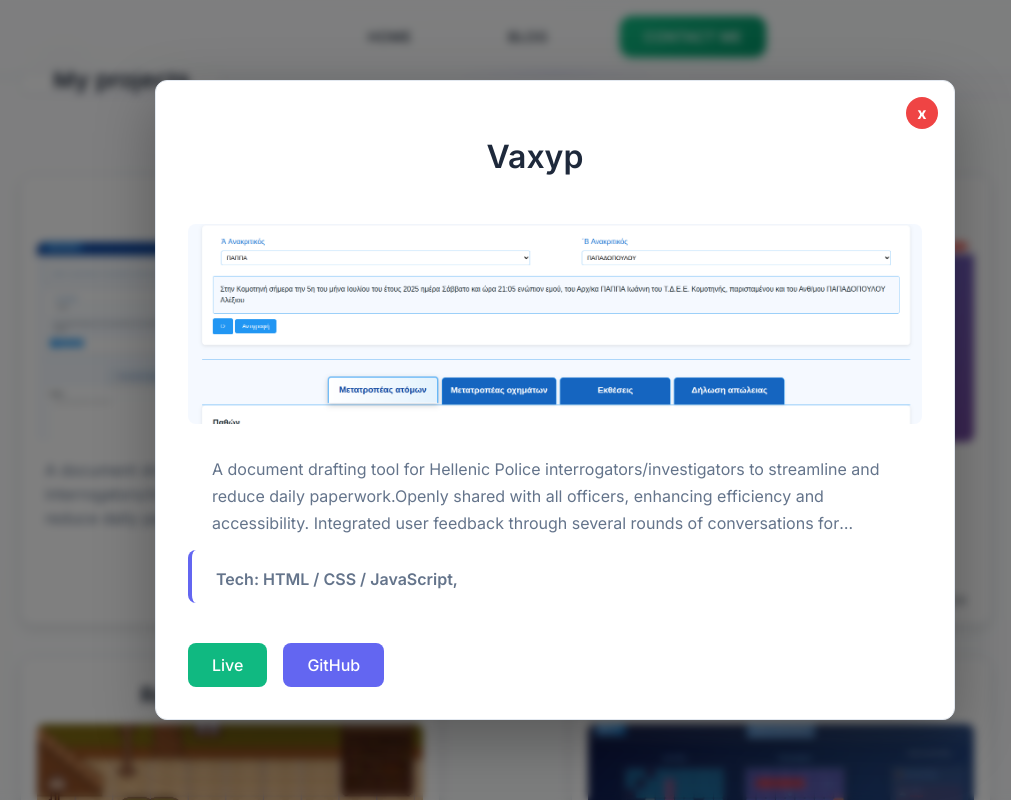
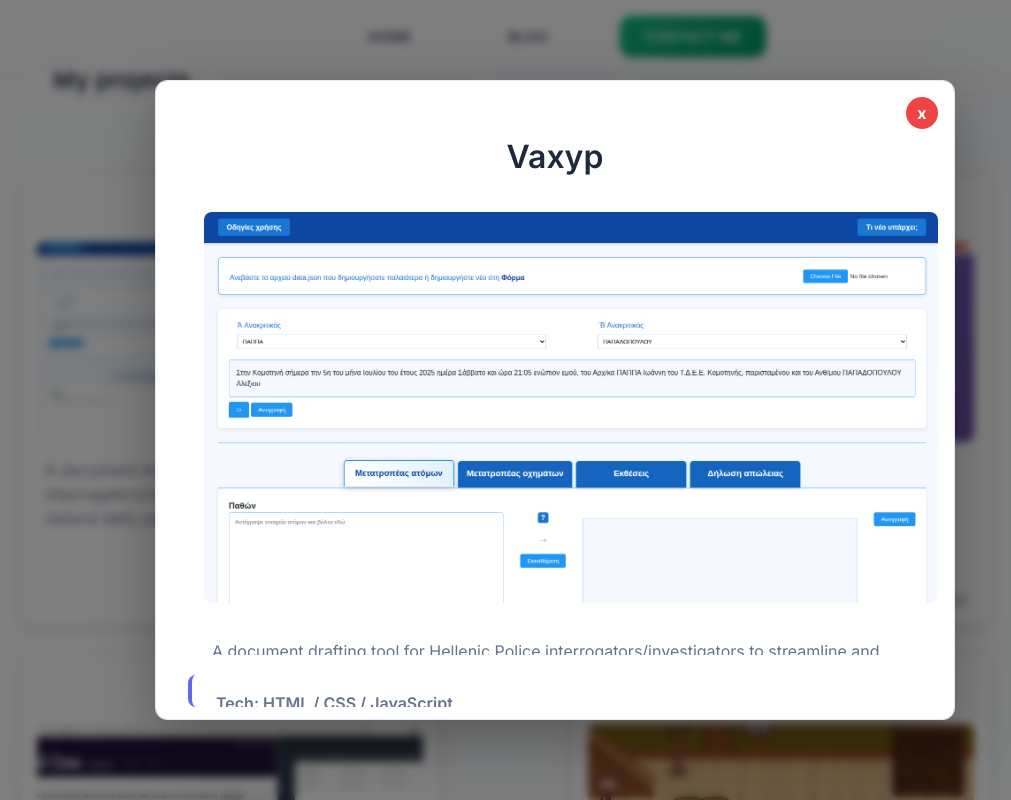
Before and after one commit to NikEmman/portfolio_blog, a React (Vite) app: page / in a window 1280 px wide. Both pictures are taken after a click on the element 315 px from the left and 1478 px from the top of the page. Shown: the part 1078-1878 px from the top of the page, without its empty margins (85-1096 px from the left). Built offline with nearby package versions, Linux system fonts and the light colour scheme.

Commit message:
Add extension project

```diff
--- a/src/ProjectCard.css
+++ b/src/ProjectCard.css
@@ -67,7 +67,6 @@
   width: 80vw;
   height: 80vh;
   max-width: 800px;
-  max-height: 700px;
   background: var(--background-color);
   border: 1px solid var(--post-border);
   border-radius: var(--border-radius);
@@ -78,6 +77,7 @@
   opacity: 0;
   visibility: hidden;
   transition: all 0.3s ease;
+  gap: 20px;
 }
 
 .show {
@@ -114,23 +114,20 @@
 /* Modal content styling */
 .open h3 {
   font-size: 2rem;
-  margin: 0 2.5rem 1rem 0;
   color: var(--primary-text-color);
 }
 
 .open img {
   width: 100%;
-  max-height: 250px;
+  height: auto;
   object-fit: cover;
   border-radius: var(--border-radius-sm);
-  margin: 1rem 0;
 }
 
 .open p {
   overflow: auto;
-  line-height: 1.7;
+  line-height: 1.5;
   color: var(--secondary-text-color);
-  margin-bottom: 1rem;
 }
 
 .tech-stack {
@@ -140,14 +137,12 @@
   padding: 0.75rem 1rem;
   border-radius: var(--border-radius-sm);
   border-left: 4px solid var(--accent-color);
-  margin: 1rem 0;
 }
 
 /* Links styling */
 .links {
   display: flex;
   gap: 1rem;
-  margin-top: 1.5rem;
 }
 
 .links a {
--- a/src/projectData.js
+++ b/src/projectData.js
@@ -24,6 +24,17 @@ const projectData = [
     live: "https://messenger-lr1s.onrender.com/",
   },
   {
+    title: "Work work!",
+    description: "A browser extension automation tool",
+    tech: "HTML / CSS / JavaScript",
+    imgUrl: "extension.png",
+    largeDescription:
+      "A browser extension for Firefox, as tool to automate data entry and extraction on internal web interfaces",
+    github: "https://github.com/NikEmman/workwork",
+    created: "Nov 2025",
+    live: "https://addons.mozilla.org/en-US/firefox/addon/work-work/",
+  },
+  {
     title: "Roxanne's Quest",
     description: "A puzzle game for pre-school children",
     tech: "Ruby / DragonRuby GameDev tool",
```
Also changed, not shown: public/extension.png (added).
